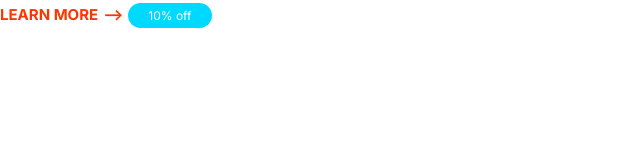
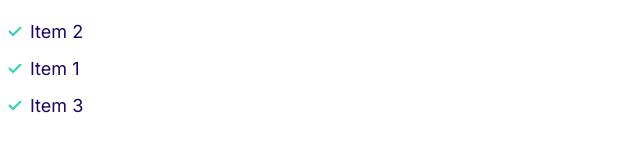
Before and after one commit to anshu2298/moshified, a plain HTML site: page index.html in a window 1280 px wide. Shown: the whole page, without its empty margins (0-640 px from the left). Drawn offline with Linux system fonts and the light colour scheme.

Commit message:
define the styles for lists

```diff
--- a/css/styles.css
+++ b/css/styles.css
@@ -103,3 +103,28 @@ a{
         font-size: 1.2rem;
     }
 }
+/*Lists*/
+.list{
+    list-style: none;
+    padding-left: 0;
+    color: var(--color-headings);
+}
+.list--inline  .list__item{
+    display: inline-block;
+    margin-right: 2rem;
+}
+
+.list--tick {
+    list-style-image: url(../images/tick.svg) ;
+    padding-left: 3rem;
+
+}
+.list--tick .list__item{
+    padding-left: 0.5rem;
+    margin-bottom: 1rem;
+}
+@media screen and (min-width:1024px){
+    .list--tick .list__item{
+        padding-left: 0rem;
+    }
+}
--- a/index.html
+++ b/index.html
@@ -14,7 +14,10 @@
     href="css/styles.css".css">
   </head>
   <body>
-    <a href="#" class="link-arrow">Learn more</a>
-    <span class="badges badges--secondary badges--small">10% off</span>
+    <ul class="list list--tick">
+      <li class="list__item">Item 2</li>
+      <li class="list__item">Item 1</li>
+      <li class="list__item">Item 3</li>
+    </ul>
   </body>
 </html>
```
Also changed, not shown: componets/lists.html (added, +5 -0 lines), images/tick.svg (added).
